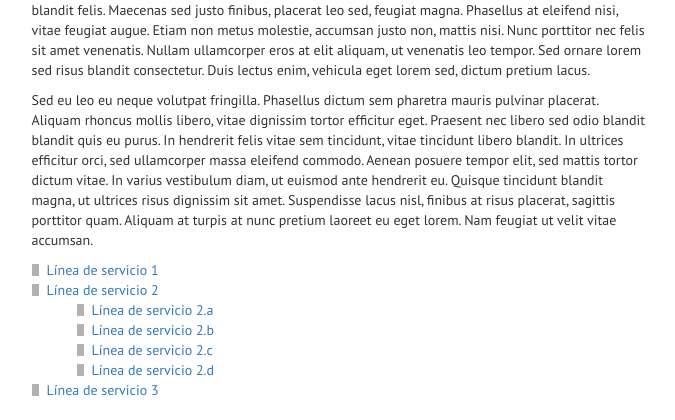
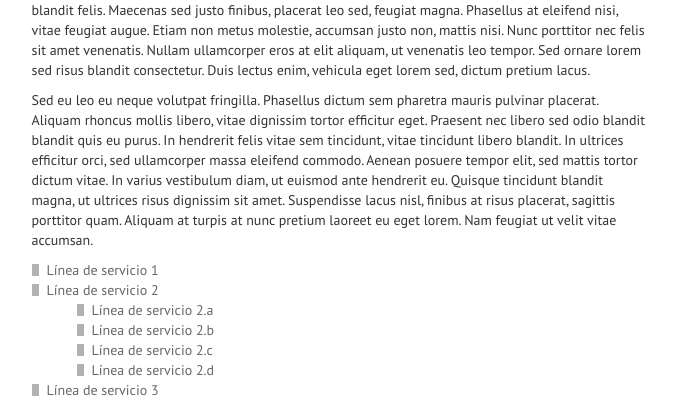
Before and after one commit to mikeiwi/tapie, a PHP site: page / in a window 1280 px wide. Shown: the part 680-1100 px from the top of the page, without its empty margins (301-976 px from the left). Run offline with PHP 8.4, Linux system fonts and the light colour scheme.

Commit message:
colores enlaces

```diff
--- a/css/style.css
+++ b/css/style.css
@@ -57,7 +57,7 @@ nav h1 a{
 .content{
     padding: 20px;
 }
-
+.content a{ color: #666; }
 .content ul{
     margin: 0;
     padding: 0;
```
